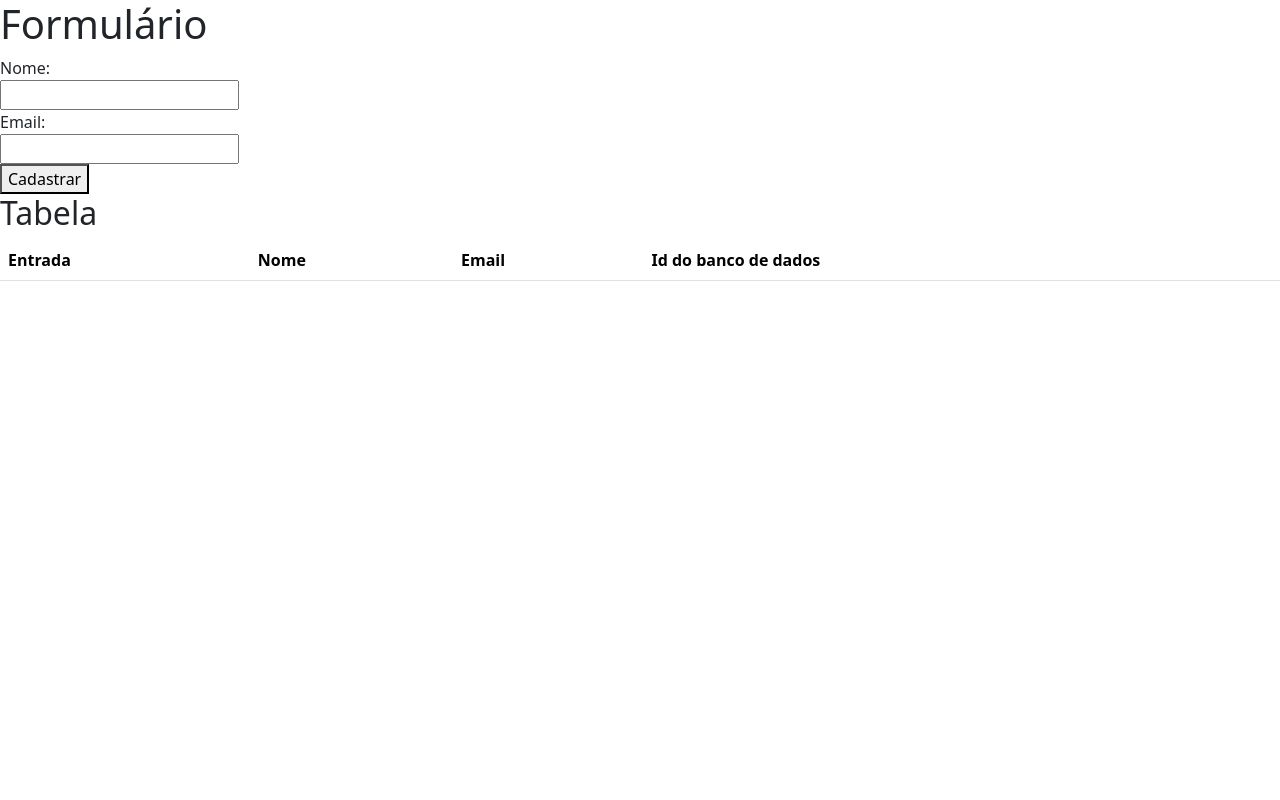
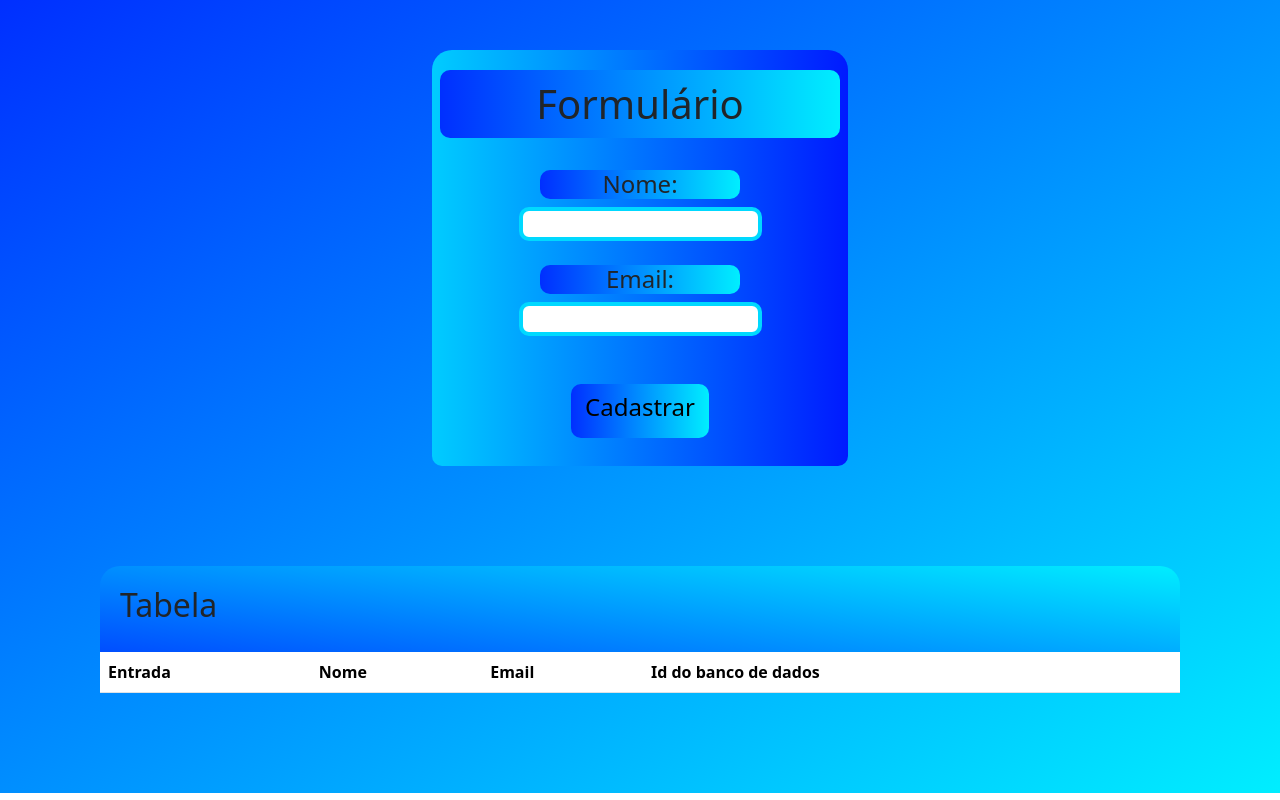
Before and after one commit to CaiooGomes/javascript-banco-de-dados, a plain HTML site: page index.html in a window 1280 px wide. Drawn offline with nearby package versions, Linux system fonts and the light colour scheme; no server answers.

Commit message:
css da tabela

```diff
--- /dev/null
+++ b/index.css
@@ -0,0 +1,81 @@
+.cadastro{
+    display: flex;
+    flex-direction: column;
+    align-items: center;
+    width: 26em;
+    height: 26em;
+    padding: 20px;
+    border-style: none;
+    border-color: red;
+    background-image: linear-gradient(to left, rgb(0, 26, 255), rgb(0, 204, 255));
+    border-radius: 20px 20px 10px 10px;
+    margin: 0 auto;
+}
+
+.formulario{
+    margin-top: 50px;
+}
+
+#email{
+    border: none;
+    border: 4px solid rgb(0, 217, 255);
+    border-radius: 10px 10px 10px 10px;
+}
+
+#name{
+    border: none;
+    border: 4px solid rgb(0, 217, 255);
+    border-radius: 10px 10px 10px 10px;
+}
+
+.nome{
+    border-radius: 10px 10px 10px 10px;
+    background-image: linear-gradient(to right, rgb(0, 47, 255), rgb(0, 238, 255));
+    width: 8.3em;
+    justify-content: center;
+    display: flex;
+}
+
+.email{
+    border-radius: 10px 10px 10px 10px;
+    background-image: linear-gradient(to right, rgb(0, 47, 255), rgb(0, 238, 255));
+    width: 8.3em;
+    justify-content: center;
+    display: flex;
+}
+
+.cadastrarbotao{
+    border: none;
+    background-image: linear-gradient(to right, rgb(0, 47, 255), rgb(0, 238, 255));
+    border-radius: 10px 10px 10px 10px;
+}
+
+body{
+    background-image: linear-gradient(to right bottom, rgb(0, 47, 255), rgb(0, 238, 255));
+    background-size: auto;
+    background-repeat: no-repeat;
+
+}
+
+.tabela{
+    border-radius: 20px 20px 0px 0px;
+    margin: 100px;
+    background-image: linear-gradient(to right top, rgb(0, 47, 255), rgb(0, 238, 255));
+}
+
+.tituloformulario{
+    padding: 10px;
+    width: 10em;
+    display: flex;
+    justify-content: center;
+    background-image: linear-gradient(to right, rgb(0, 47, 255), rgb(0, 238, 255));
+    border-radius: 10px 10px 10px 10px;
+}
+
+.titulotabela{
+    padding: 20px;
+}
+
+.botaocadastro{
+    padding: 8px;
+}
--- a/index.html
+++ b/index.html
@@ -4,17 +4,23 @@
     <meta charset="UTF-8">
     <meta http-equiv="X-UA-Compatible" content="IE=edge">
     <meta name="viewport" content="width=device-width, initial-scale=1.0">
+    <link rel="stylesheet" href="./index.css">
     <link href="https://cdn.jsdelivr.net/npm/bootstrap@5.3.0-alpha3/dist/css/bootstrap.min.css" rel="stylesheet" integrity="sha384-KK94CHFLLe+nY2dmCWGMq91rCGa5gtU4mk92HdvYe+M/SXH301p5ILy+dN9+nJOZ" crossorigin="anonymous">
     <title>Document</title>
 </head>
 <body>
-    <h1>Formulário</h1>
-    <label for="name">Nome: </label><br>
+    <div class="formulario">
+        <div class="cadastro">
+            <h1 class="tituloformulario">Formulário</h1><br>
+            <label for="name"><h4 class="nome">Nome:</h4> </label>
             <input id="name" type="text" name="name"><br>
-    <label for="email">Email: </label><br>
-    <input id="email" type="email" name="name"><br>
-    <button onclick="sendData()">Cadastrar</button>
-    <h2>Tabela</h2>
+            <label for="email"><h4 class="email">Email:</h4> </label>
+            <input id="email" type="email" name="name"><br><br>
+            <button class="cadastrarbotao" onclick="sendData()"><h4 class="botaocadastro">Cadastrar</h4></button>
+        </div>
+    </div>
+    <div class="tabela">
+        <h2 class="titulotabela">Tabela</h2>
         <table class="table">
             <thead>
                 <tr>
@@ -29,6 +35,8 @@
 
             </tbody>
         </table>
+    </div>
+
     <script src="./scripts/post.js"></script>
     <script src="./scripts/get.js"></script>
 </body>
```
Also changed, not shown: imagens/backgroundrepeat2.png (added), imagens/fundoazul.png (added), imagens/fundorepeat.jpg (added). Lines whose indentation alone changed are shown as unchanged.
